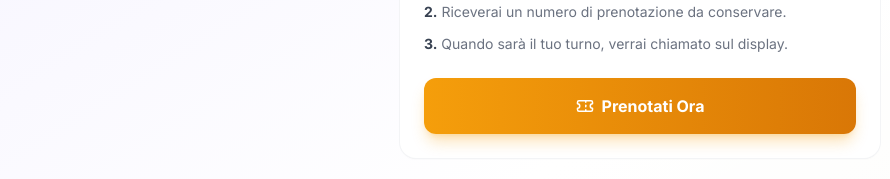
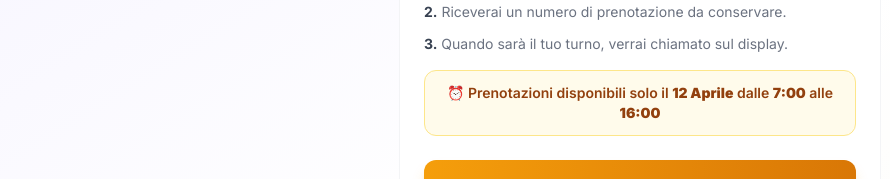
Before and after one commit to pallii5811/eliminacode, a React (Vite) app: page /ticket in a window 1280 px wide. Shown: the part 288-467 px from the top of the page, without its empty margins (0-890 px from the left). Built offline with nearby package versions, Linux system fonts and the light colour scheme; no server answers; the database is empty.

Commit message:
Flusso sempre da landing, prenotazione multipla familiari, orario 12 aprile

```diff
--- a/src/pages/TicketPage.jsx
+++ b/src/pages/TicketPage.jsx
@@ -53,10 +53,6 @@ export default function TicketPage() {
 
   useEffect(() => {
     if (loadedRef.current || confessionals.length === 0) return;
-    const saved = loadMyTicket();
-    if (saved) {
-      setMyTicket(saved);
-    }
     loadedRef.current = true;
   }, [confessionals]);
 
@@ -305,6 +301,12 @@ export default function TicketPage() {
                 <p><strong className="text-gray-700">3.</strong> Quando sarà il tuo turno, verrai chiamato sul display.</p>
               </div>
 
+              <div className="mt-4 rounded-xl bg-amber-50 border border-amber-200 p-3 text-center">
+                <p className="text-sm font-semibold text-amber-800">
+                  ⏰ Prenotazioni disponibili solo il <strong>12 Aprile</strong> dalle <strong>7:00</strong> alle <strong>16:00</strong>
+                </p>
+              </div>
+
               <button
                 onClick={() => setStep('booking')}
                 className="btn-gold w-full mt-6 py-4 text-base"
```
